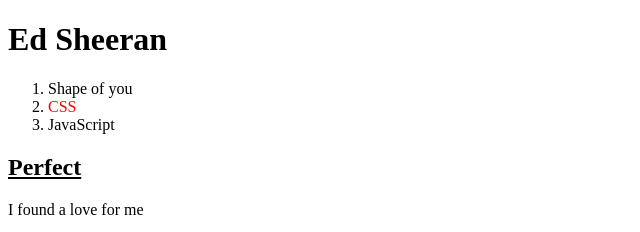
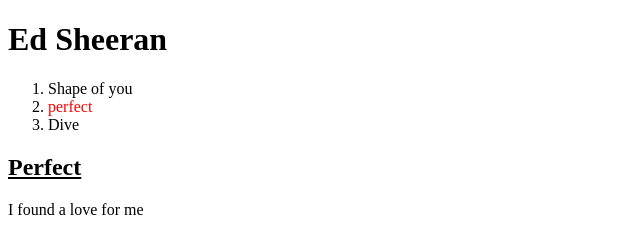
Before and after one commit to jooyeon0907/Ed-Sheeran, a plain HTML site: page 2.html in a window 1280 px wide. Shown: the top 232 px of the page, 0-640 px from the left. Drawn offline with Linux system fonts and the light colour scheme.

Commit message:
Add files via upload

```diff
--- a/2.html
+++ b/2.html
@@ -14,8 +14,8 @@
     <h1><a href="index.html">Ed Sheeran</a></h1>
     <ol>
       <li><a href="1.html">Shape of you</a></li>
-      <li><a href="2.html" style="color:red">CSS</a></li>
-      <li><a href="3.html">JavaScript</a></li>
+      <li><a href="2.html" style="color:red">perfect</a></li>
+      <li><a href="3.html">Dive</a></li>
     </ol>
     <h2><strong><u>Perfect</u></strong></h2>
     <a
@@ -28,6 +28,7 @@
       <p>I never knew you were the someone waiting for me</p>
       <p>'Cause we were just kids when we fell in love</p>
     </a>
+    <a href="https://youtu.be/2Vv-BfVoq4g" target="_blank" title="MV">
       <img src="perfect.jpg" width="500"></a>
 
   </body>
```
Also changed, not shown: 1.html (+1 -0 lines), 3.html (+1 -0 lines).
